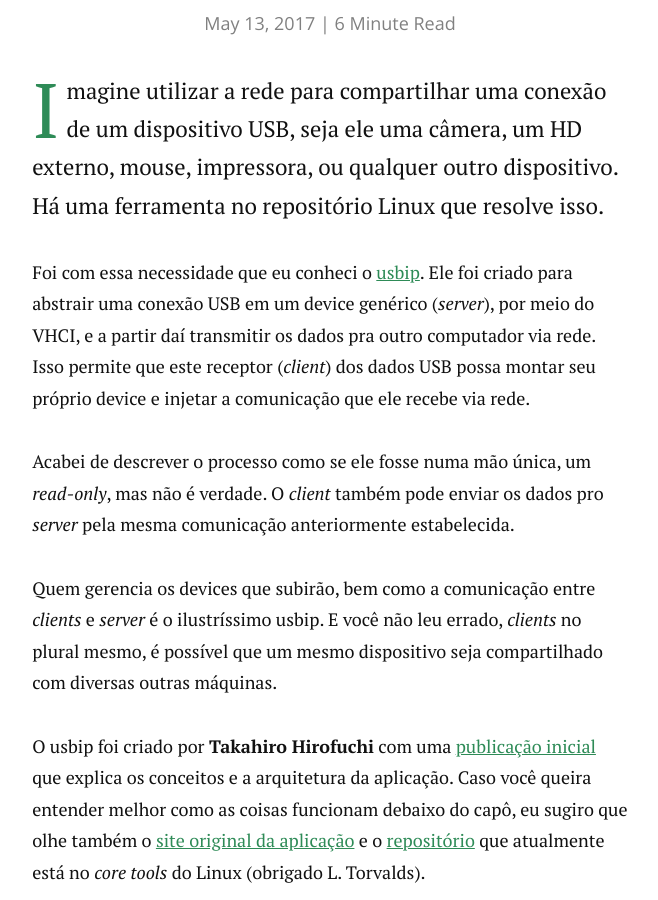
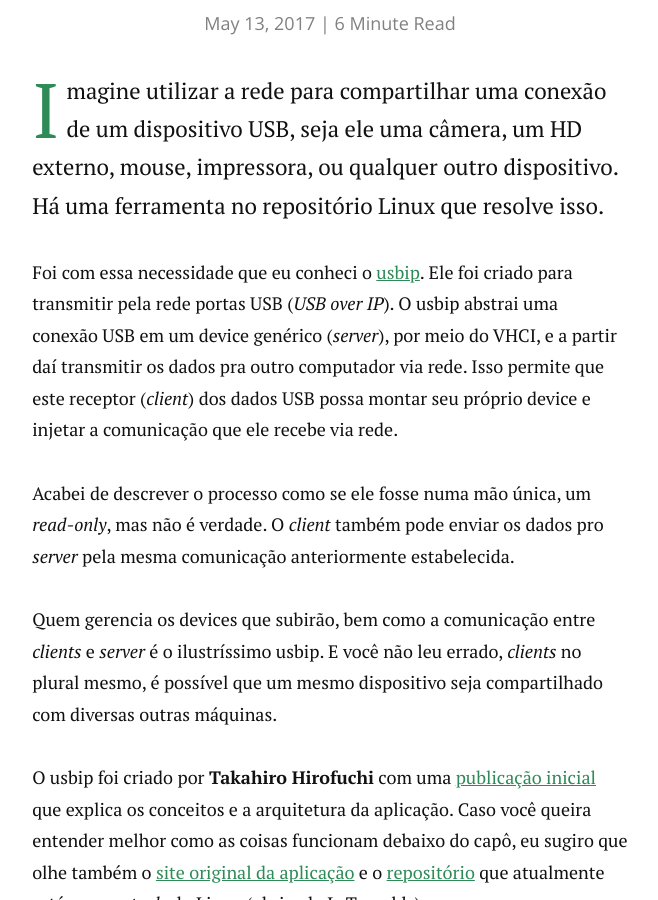
Before and after one commit to guicruzzs/guicruzzs.github.io, a Jekyll site: the page built from _posts/2017-05-13-conexoes-remotas-usbip.markdown, in a window 1280 px wide and 900 px high, scrolled down 431 px. Shown: the whole window, without its empty margins (310-968 px from the left). Built offline with Jekyll 4.4.1, drawn with Linux system fonts in a browser that asks for light colours; nearby versions of some CDN libraries; comment, search, counter and statistics services are not loaded.

Commit message:
Remote USB connection - usbip adjustments part 2

```diff
--- a/_posts/2017-05-13-conexoes-remotas-usbip.markdown
+++ b/_posts/2017-05-13-conexoes-remotas-usbip.markdown
@@ -6,7 +6,7 @@ date:   2017-05-13
 
 <p class="intro"><span class="dropcap">I</span>magine utilizar a rede para compartilhar uma conexão de um dispositivo USB, seja ele uma câmera, um HD externo, mouse, impressora, ou qualquer outro dispositivo. Há uma ferramenta no repositório Linux que resolve isso.</p>
 
-Foi com essa necessidade que eu conheci o [usbip](http://usbip.sourceforge.net/). Ele foi criado para abstrair uma conexão USB em um device genérico (*server*), por meio do VHCI, e a partir daí transmitir os dados pra outro computador via rede. Isso permite que este receptor (*client*) dos dados USB possa montar seu próprio device e injetar a comunicação que ele recebe via rede.
+Foi com essa necessidade que eu conheci o [usbip](http://usbip.sourceforge.net/). Ele foi criado para transmitir pela rede portas USB (*USB over IP*). O usbip abstrai uma conexão USB em um device genérico (*server*), por meio do VHCI, e a partir daí transmitir os dados pra outro computador via rede. Isso permite que este receptor (*client*) dos dados USB possa montar seu próprio device e injetar a comunicação que ele recebe via rede.
 
 Acabei de descrever o processo como se ele fosse numa mão única, um *read-only*, mas não é verdade. O *client* também pode enviar os dados pro *server* pela mesma comunicação anteriormente estabelecida.
 
```
Also changed, not shown: 2 other files.
